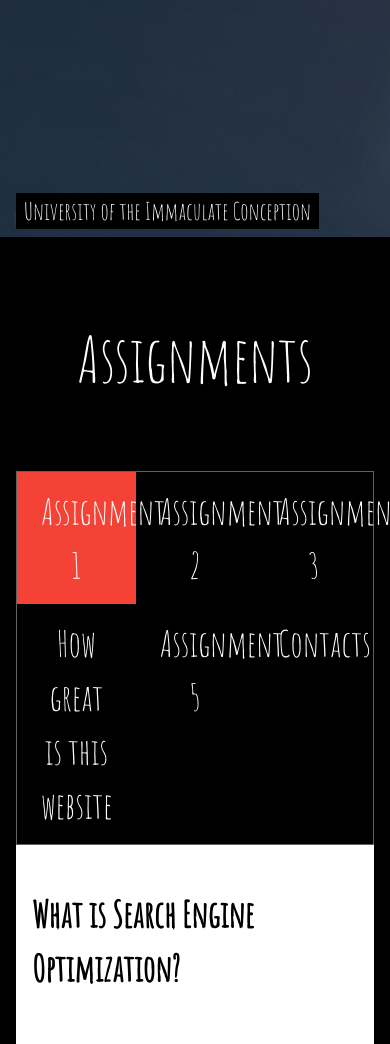
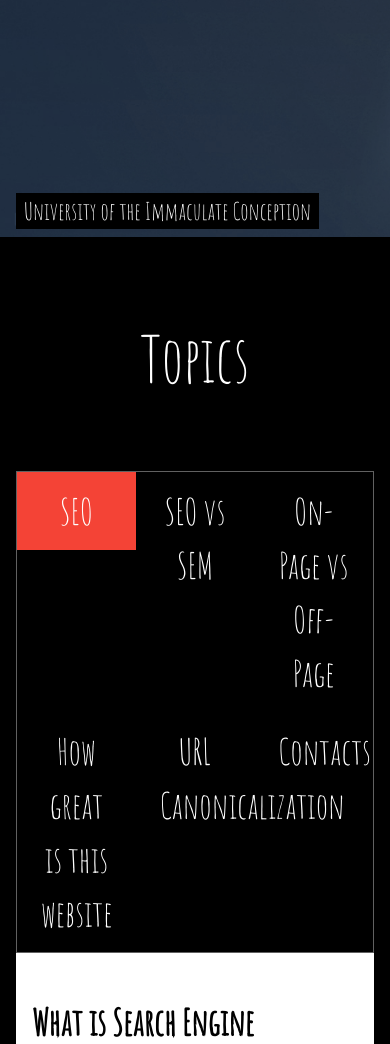
Before and after one commit to Donnrey/elective1, a website: page views/index.html in a window 390 px wide. Shown: the part 523-1567 px from the top of the page. Drawn offline with nearby package versions, Linux system fonts and the light colour scheme; some packages are replaced by stand-ins of ours.

Commit message:
responsive

```diff
--- a/views/index.html
+++ b/views/index.html
@@ -31,9 +31,9 @@ body,h1,h2,h3,h4,h5,h6 {font-family: "Amatic SC", sans-serif}
     <span class="w3-tag w3-xlarge">University of the Immaculate Conception</span>
   </div>
   <div class="w3-display-middle w3-center">
-    <span class="w3-text-white w3-hide-small" style="font-size:100px">IT<br>ELECTIVES 1</span>
+    <span class="w3-text-white w3-hide-small" style="font-size:100px">KNOW<br>IT</span>
     <span class="w3-text-white w3-hide-large w3-hide-medium" style="font-size:60px"><b>IT<br>ELECTIVES 1</b></span>
-    <p><a href="#menu" class="w3-button w3-xxlarge w3-black">Assignments</a></p>
+    <p><a href="#menu" class="w3-button w3-xxlarge w3-black">Topics</a></p>
   </div>
 </header>
 
@@ -41,22 +41,22 @@ body,h1,h2,h3,h4,h5,h6 {font-family: "Amatic SC", sans-serif}
 <div class="w3-container w3-black w3-padding-64 w3-xxlarge" id="menu">
   <div class="w3-content">
 
-    <h1 class="w3-center w3-jumbo" style="margin-bottom:64px">Assignments</h1>
+    <h1 class="w3-center w3-jumbo" style="margin-bottom:64px">Topics</h1>
     <div class="w3-row w3-center w3-border w3-border-dark-grey">
       <a href="javascript:void(0)" onclick="openMenu(event, 'Assignment1');" id="myLink">
-        <div class="w3-col s4 tablink w3-padding-large w3-hover-red">Assignment 1</div>
+        <div class="w3-col s4 tablink w3-padding-large w3-hover-red">SEO</div>
       </a>
       <a href="javascript:void(0)" onclick="openMenu(event, 'Assignment2');">
-        <div class="w3-col s4 tablink w3-padding-large w3-hover-red">Assignment 2</div>
+        <div class="w3-col s4 tablink w3-padding-large w3-hover-red">SEO vs SEM</div>
       </a>
       <a href="javascript:void(0)" onclick="openMenu(event, 'Assignment3');">
-        <div class="w3-col s4 tablink w3-padding-large w3-hover-red">Assignment 3</div>
+        <div class="w3-col s4 tablink w3-padding-large w3-hover-red">On-Page vs Off-Page</div>
       </a>
       <a href="javascript:void(0)" onclick="openMenu(event, 'greatwebsite');">
         <div class="w3-col s4 tablink w3-padding-large w3-hover-red">How great is this website</div>
       </a>
       <a href="javascript:void(0)" onclick="openMenu(event, 'Assignment5');">
-        <div class="w3-col s4 tablink w3-padding-large w3-hover-red">Assignment 5</div>
+        <div class="w3-col s4 tablink w3-padding-large w3-hover-red">URL Canonicalization</div>
       </a>
       <a href="javascript:void(0)" onclick="openMenu(event, 'contact');">
         <div class="w3-col s4 tablink w3-padding-large w3-hover-red">Contacts</div>
```
